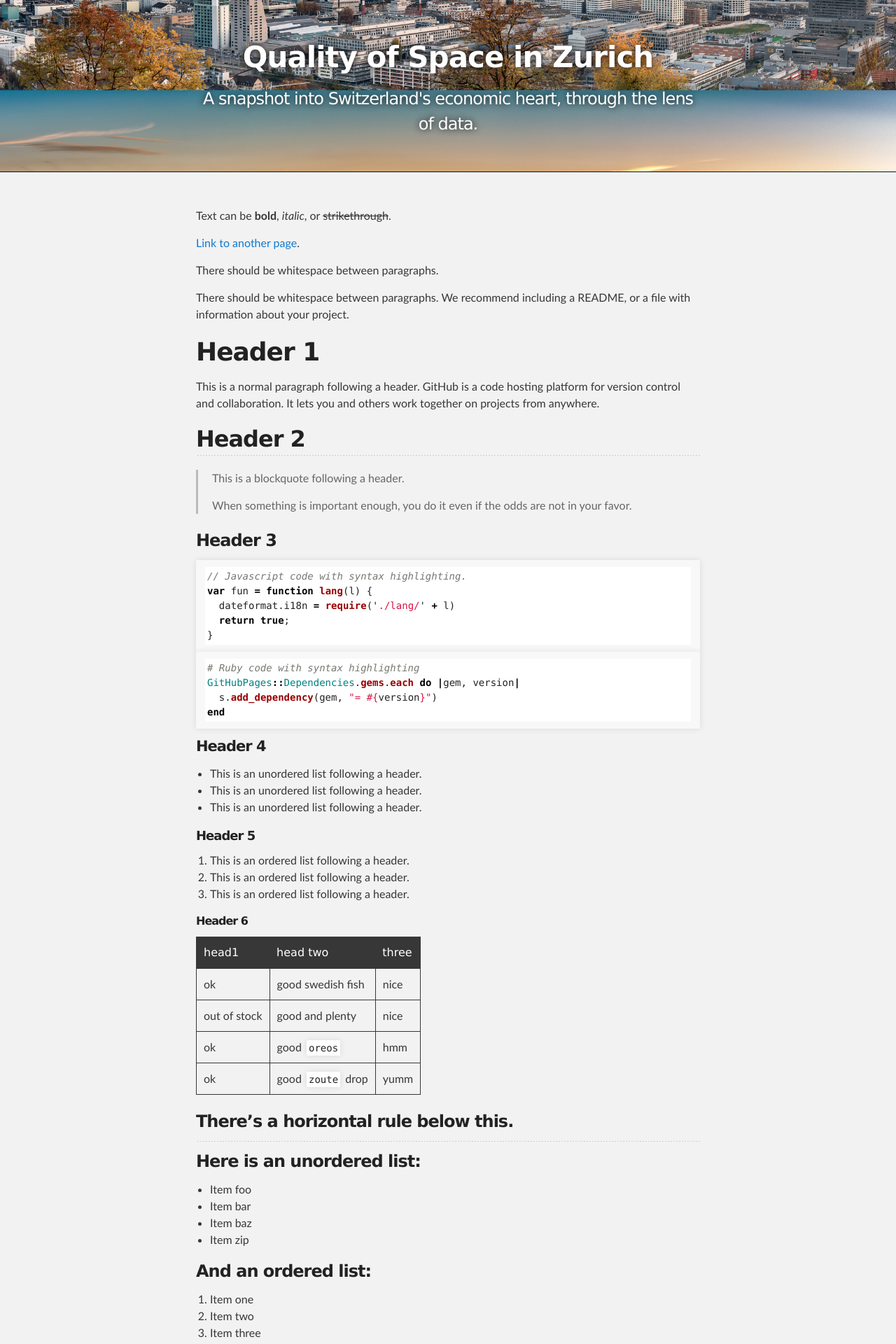
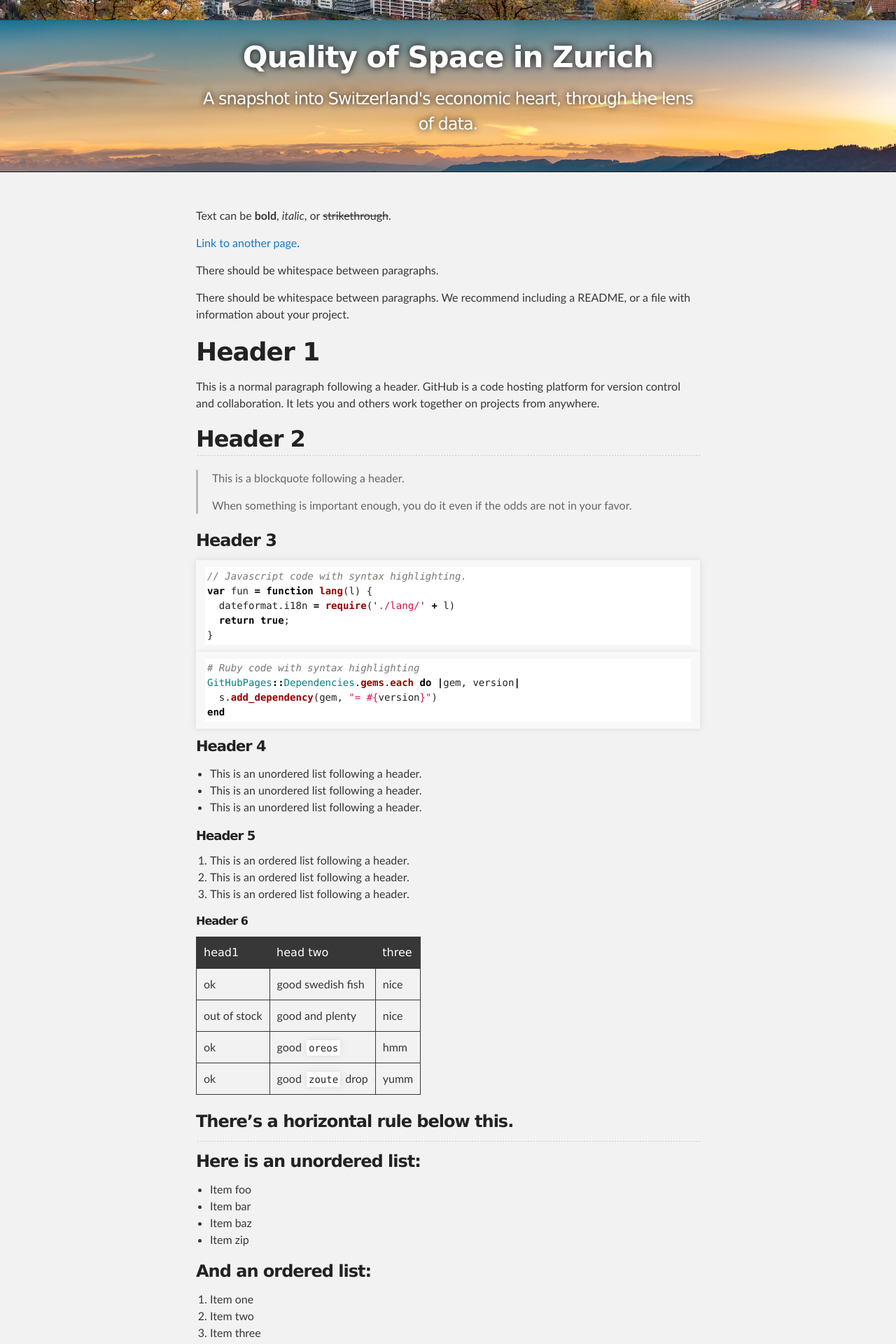
Before and after one commit to MLortki/ADA2018-Project-Quality-of-Space-AMG, a Jekyll site: the page built from index.md, in a window 1280 px wide. Shown: the top 1920 px of the page at 70% size. Built offline with Jekyll 4.4.1, drawn with Linux system fonts in a browser that asks for light colours.

```diff
--- a/assets/css/style.scss
+++ b/assets/css/style.scss
@@ -6,7 +6,7 @@
 //background-image: url('../images/zurich_by_night.jpg');
 background-image: url('../images/zurich_pano.jpg');
 background-size: 100%;
-background-position: 0px 610px;
+background-position: 0px 510px;
 }
 
 .inner {
```
Also changed, not shown: 1 other file.
